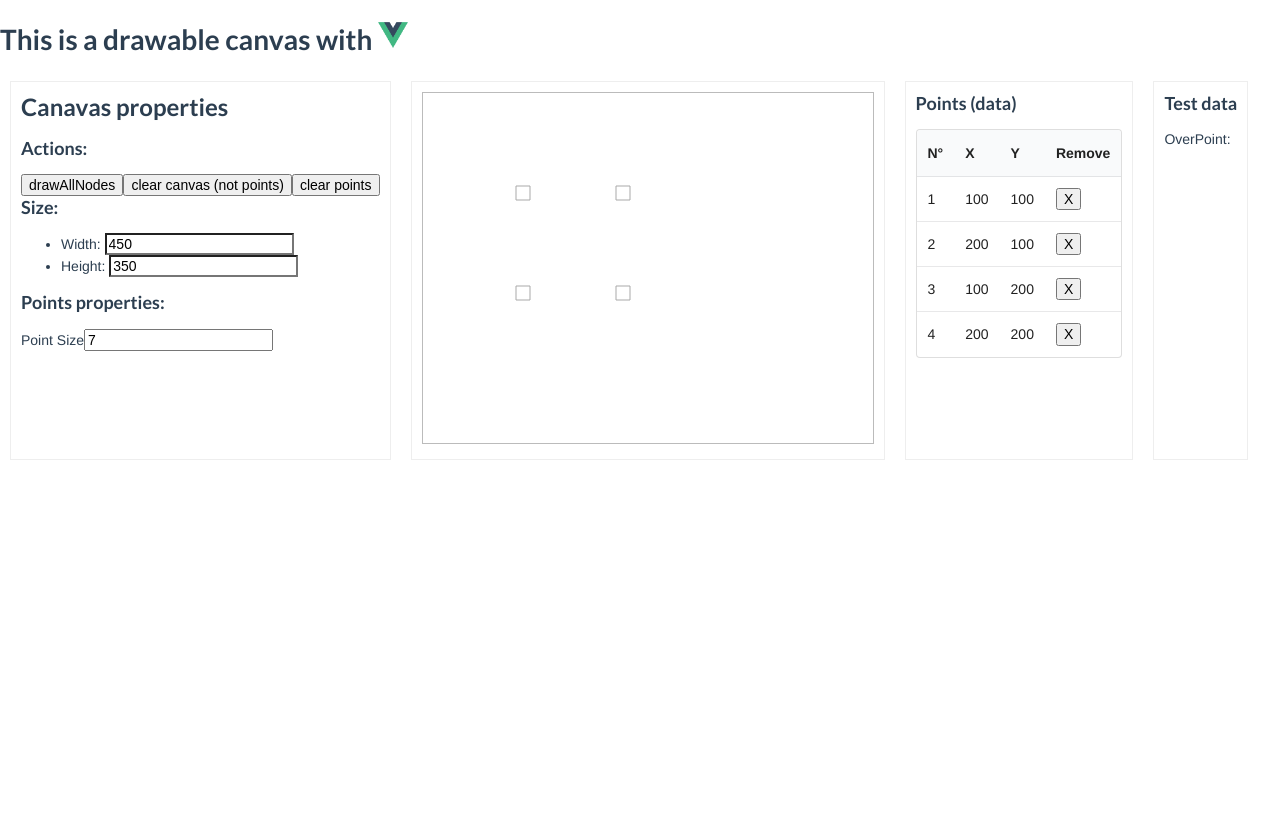
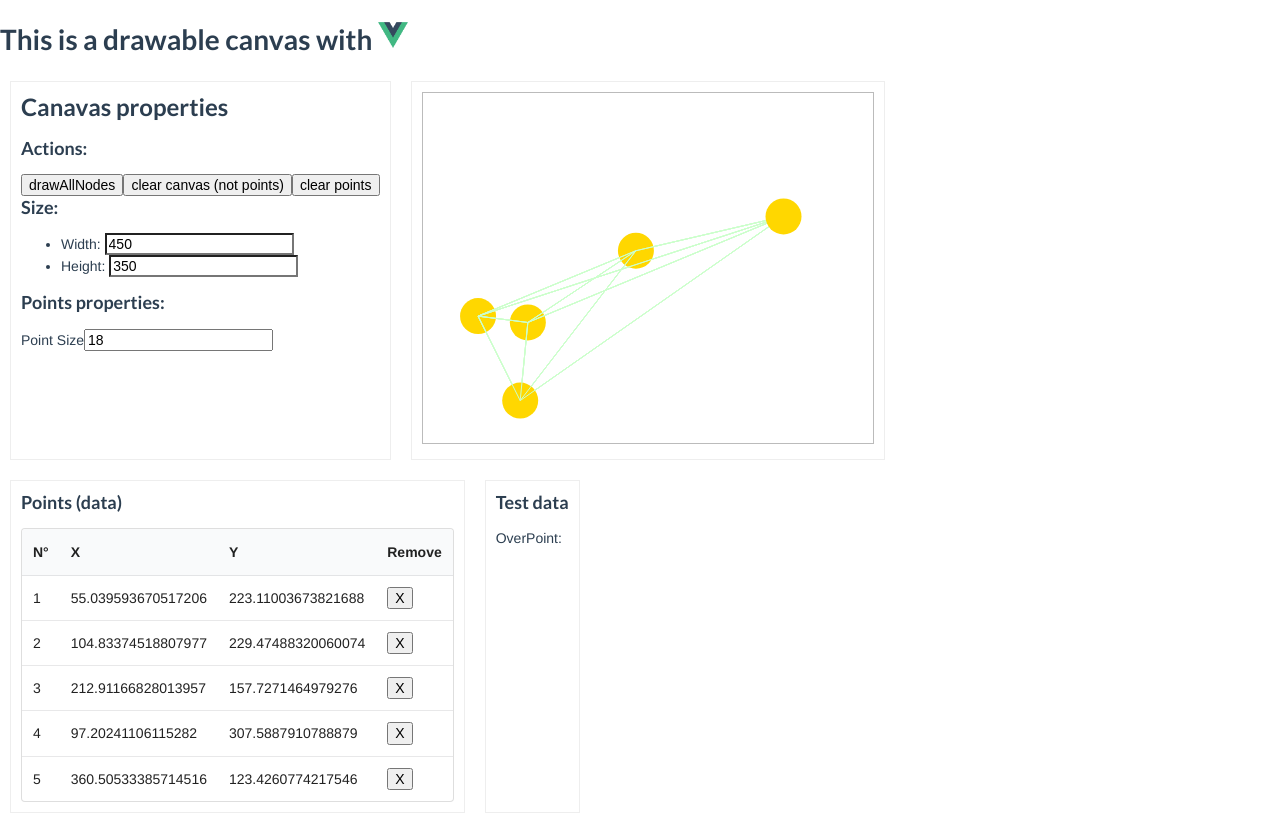
Before and after one commit to mohishivan/untangled-vue, a Vue app: page / in a window 1280 px wide. Built offline with nearby package versions, Linux system fonts and the light colour scheme.

Commit message:
Add point class, and Generate random points.

```diff
--- a/src/components/Drawable.vue
+++ b/src/components/Drawable.vue
@@ -69,11 +69,16 @@
 </template>
 
 <script>
+
+import Point from './Point.js'
+
 export default {
   mounted () {
     this.canvas = this.$refs.canvas
     this.context = this.canvas.getContext('2d')
+    this.generateRandomPoints()
     this.drawAllNodes()
+    // this.createRandomCircles()
   },
   data () {
     return {
@@ -85,21 +90,26 @@ export default {
       overPoint: null,
       dragMode: false,
 
-      pointSize: 7,
+      pointSize: 18,
+      pointsCount: 5,
+      thinLineThickness: 1,
       strokeStyle: 'darkgrey',
       fillStyle: '#fff',
-      points: [
-        { x: 100, y: 100 },
-        { x: 200, y: 100 },
-        { x: 100, y: 200 },
-        { x: 200, y: 200 }
-      ]
+      lines: [],
+      points: []
     }
   },
   computed: {
 
   },
   methods: {
+    generateRandomPoints () {
+      for (var i = 0; i < this.pointsCount; i++) {
+        var x = Math.random() * this.canvasWidth
+        var y = Math.random() * this.canvasHeight
+        this.points.push(new Point(x, y))
+      }
+    },
     removePoint (index) {
       this.points.splice(index, 1)
       this.clear()
@@ -193,6 +203,7 @@ export default {
       this.context.restore()
       this.points.push(point)
     },
+    // {{{ drawNode
     drawNode (point) {
       this.context.beginPath()
       this.context.moveTo(point.x - this.pointSize, point.y - this.pointSize)
@@ -205,10 +216,61 @@ export default {
       this.context.strokeStyle = this.strokeStyle
       this.context.stroke()
     },
+    // }}}
+    // {{{ drawCircle
+    drawCircle (point, radius) {
+      this.context.fillStyle = 'GOLD'
+      this.context.beginPath()
+      this.context.arc(point.x, point.y, radius, 0, Math.PI * 2, true)
+      this.context.closePath()
+      this.context.fill()
+    },
+    // }}}
+    // {{{ createRandomCircles
+    createRandomCircles (width, height) {
+      // randomly draw 5 circles
+      var circlesCount = 5
+      var circleRadius = 10
+      for (var i = 0; i < circlesCount; i++) {
+        var x = Math.random() * width
+        var y = Math.random() * height
+        this.drawCircle(x, y, circleRadius)
+      }
+    },
+    // }}}
+    Line (startPoint, endPoint, thickness) {
+      return {
+        startPoint: startPoint,
+        endPoint: endPoint,
+        thickness: thickness
+      }
+    },
+    drawLine (x1, y1, x2, y2, thickness) {
+      this.context.beginPath()
+      this.context.moveTo(x1, y1)
+      this.context.lineTo(x2, y2)
+      this.context.lineWidth = thickness
+      this.context.strokeStyle = '#cfc'
+      this.context.stroke()
+    },
+    connectCircles () {
+      // connect the circles to each other with lines
+      this.lines = []
+      for (var i = 0; i < this.points.length; i++) {
+        var startPoint = this.points[i]
+        for (var j = 0; j < i; j++) {
+          var endPoint = this.points[j]
+          this.drawLine(startPoint.x, startPoint.y, endPoint.x, endPoint.y, 1)
+          this.lines.push(this.Line(startPoint, endPoint, this.thinLineThickness))
+        }
+      }
+    },
     drawAllNodes () {
       this.context.save()
       for (let point of this.points) {
-        this.drawNode(point)
+        // this.drawNode(point)
+        this.connectCircles()
+        this.drawCircle(point, this.pointSize)
       }
       this.context.restore()
     }
--- /dev/null
+++ b/src/components/Point.js
@@ -0,0 +1,13 @@
+export default class Point {
+  constructor (x, y) {
+    this.x = x
+    this.y = y
+  }
+  compare (p) {
+    if (this.y === p.y) {
+      return this.x - p.x
+    } else {
+      return this.y - p.y
+    }
+  }
+}
```
